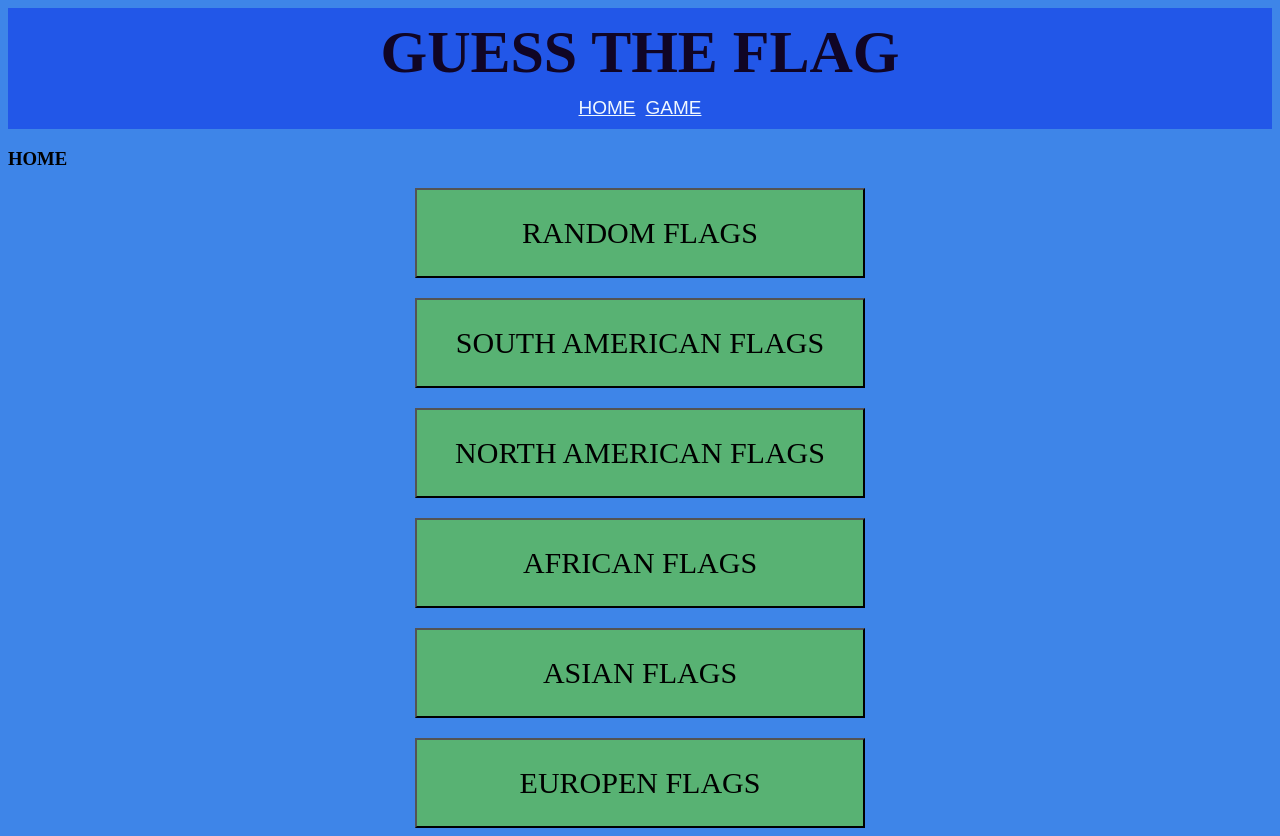
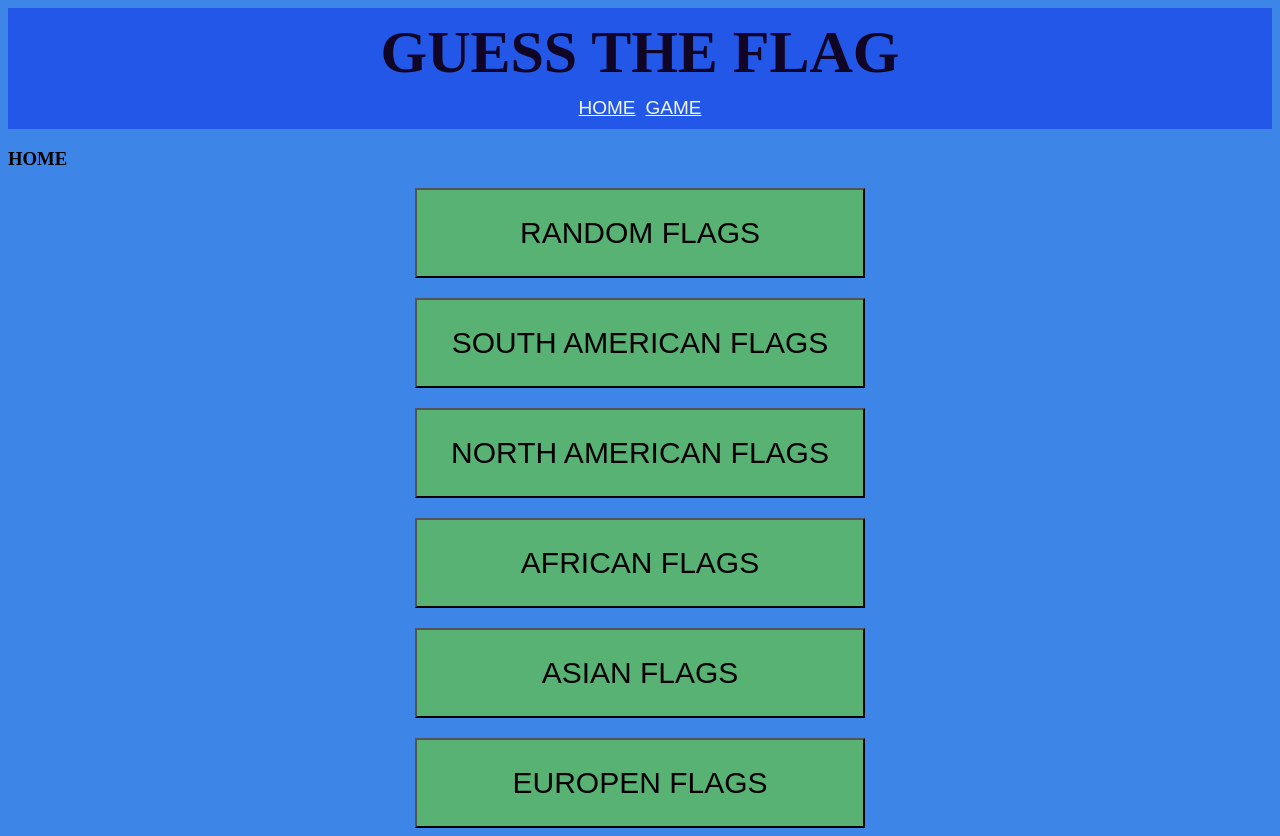
Before and after one commit to YA2323/y_capstone_project, a React (Create React App) app in the folder frontend/: page /#/ in a window 1280 px wide. Built offline with nearby package versions, Linux system fonts and the light colour scheme; no server answers.

Commit message:
Change font

```diff
--- a/frontend/src/style/Home.css
+++ b/frontend/src/style/Home.css
@@ -39,5 +39,5 @@
 .contBtns2 {
     background-color: #58b273;
     font-size: 30px;
-    font-family: "Baloo Tammudu 2";
+    font-family: "Baloo Tammudu 2", sans-serif;
 }
```
